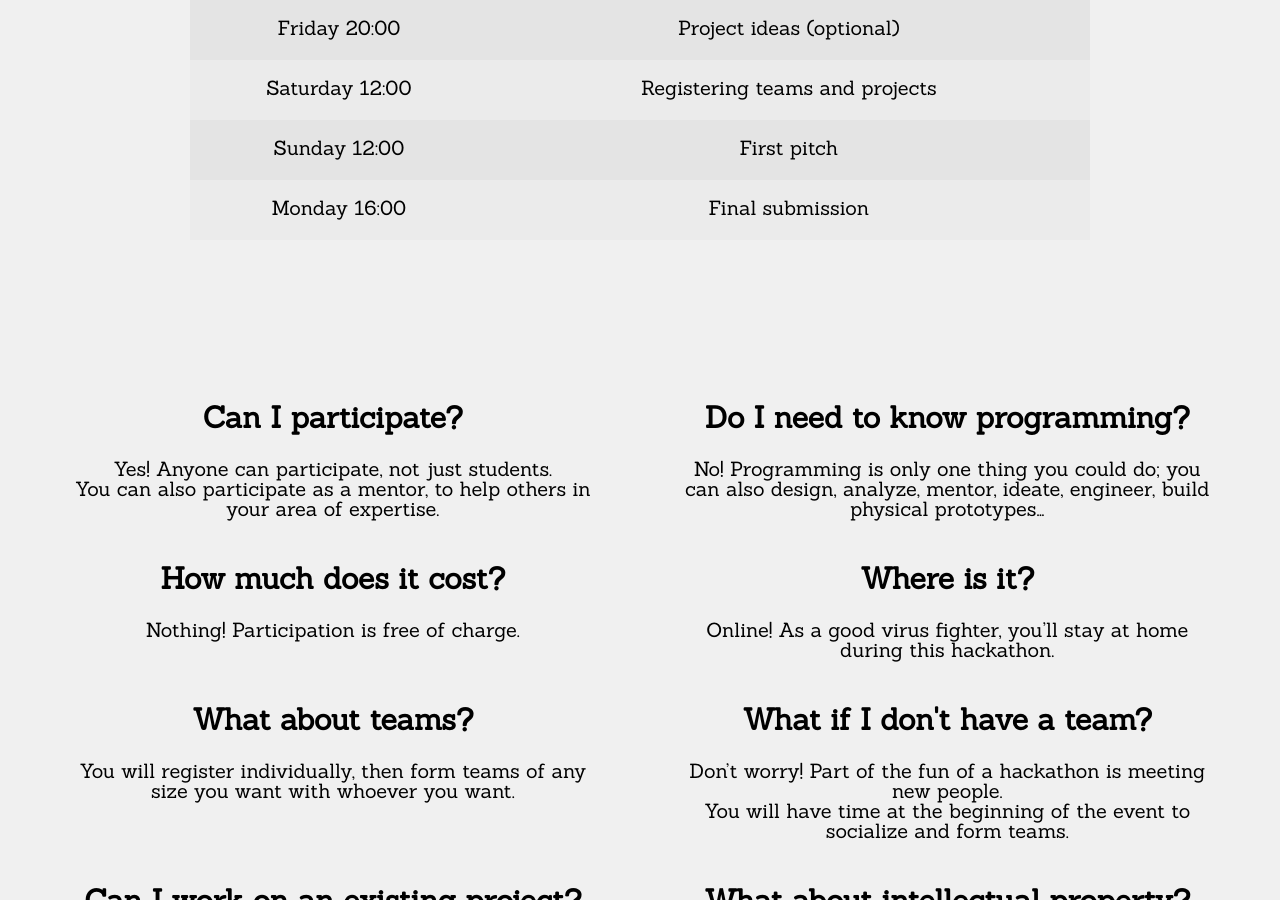
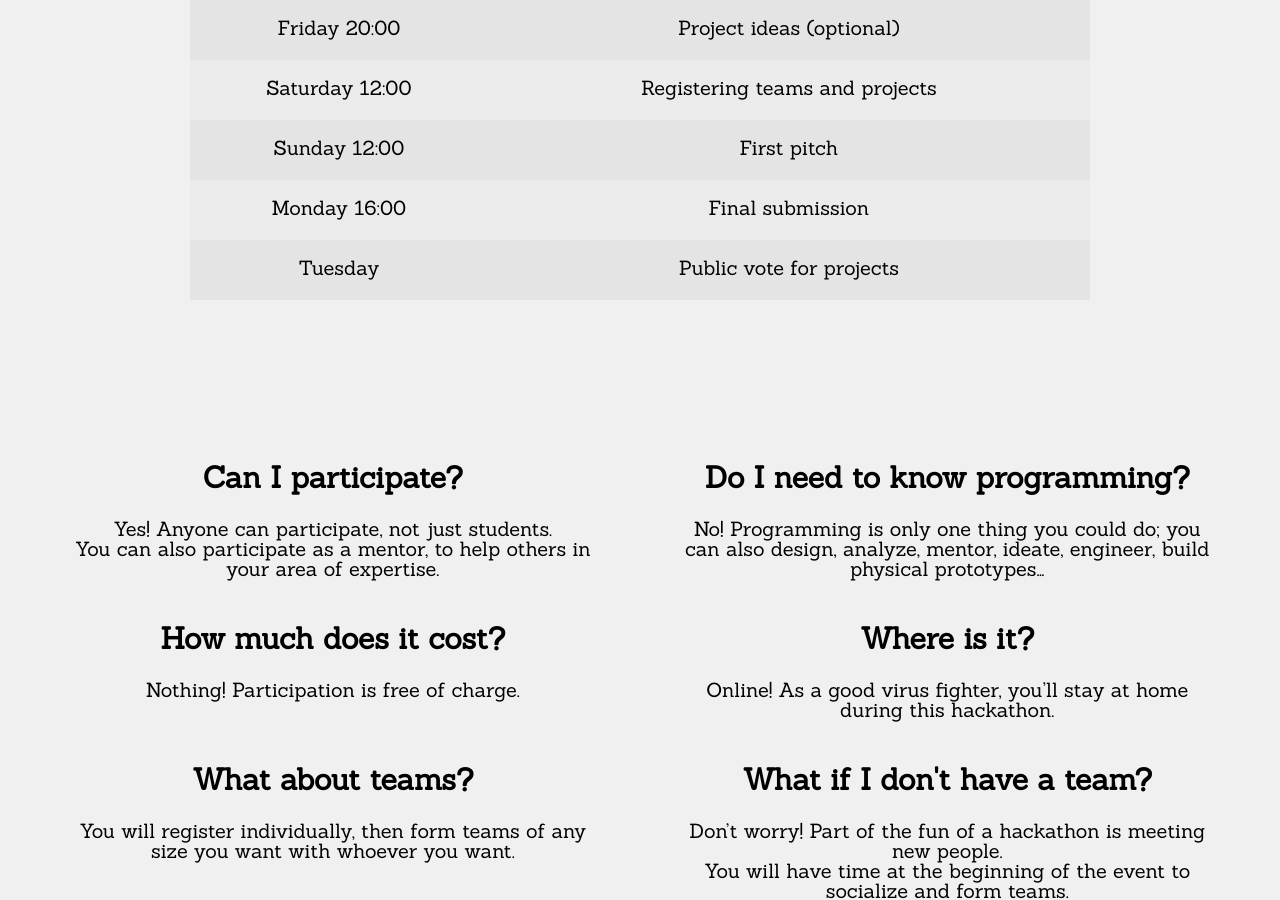
Before and after one commit to LauzHack/ViralHack-website, a Jekyll site: the page built from index.html, in a window 1280 px wide and 900 px high, scrolled down 1597 px. Built offline with Jekyll 4.4.1, drawn with Linux system fonts in a browser that asks for light colours.

Commit message:
Update schedule

```diff
--- a/_data/schedule.yml
+++ b/_data/schedule.yml
@@ -8,3 +8,4 @@
   'Saturday 12:00': Registering teams and projects
   'Sunday 12:00': First pitch
   'Monday 16:00': Final submission
+  'Tuesday': Public vote for projects
```
